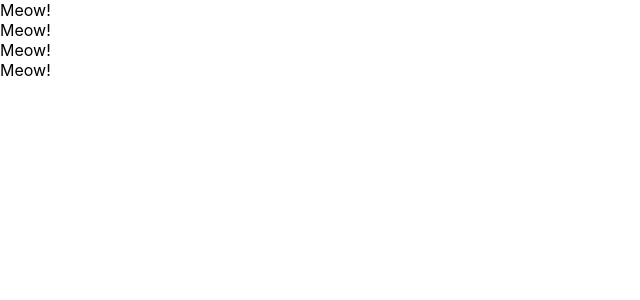
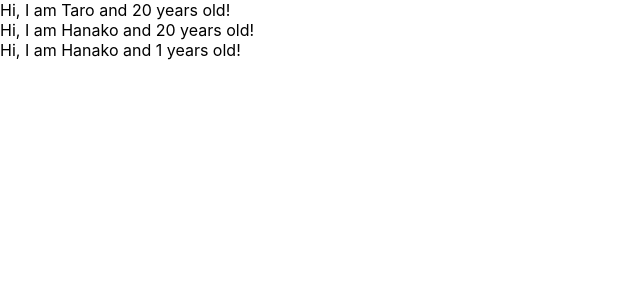
Before and after one commit to jimbaran5601406/udemy-react-redux-crud-application, a React (Create React App) app: page / in a window 1280 px wide. Shown: the top 300 px of the page, without its empty margins (0-640 px from the left). Built offline with nearby package versions, Linux system fonts and the light colour scheme.

Commit message:
learn props of component

```diff
--- a/src/App.js
+++ b/src/App.js
@@ -1,41 +1,32 @@
 // jsxで記述する際にトランスコンパイルする関係でReactをimportする必要がある。
 import React, { Component } from "react";
 
-// Componentクラスを継承してAppクラスを定義しているのでクラスコンポーネントと呼ばれる。
-//class App extends Component {
-//render() {
-//const dom = "Variable!";
-//return (
-// returnで返すのは一つのブロックのみ
-// ブロックをdivで囲ってしまうとWebページに意味のないdivタグが挿入れてしまうのでReact.Fragmentタグを使用する。
-//<React.Fragment>
-//<h1>Hello, {dom}!</h1>
-//<label htmlFor="bar">bar</label>
-//{/* 場所によって異なるコメントアウト */}
-//<input
-//type="text"
-//onClick={() => {
-//console.log("I am clicked.");
-//}}
-//>
-//</React.Fragment>
-//);
-//}
-//}
+const App = () => {
+  const profiles = [
+    { name: "Taro", age: 20 },
+    { name: "Hanako", age: 20 },
+    { name: "Hanako" },
+  ];
 
-const App = () => {
   return (
     <div>
-      <Cat />
-      <Cat />
-      <Cat />
-      <Cat />
+      {profiles.map((profile) => {
+        return <User name={profile.name} age={profile.age} />;
+      })}
     </div>
   );
 };
 
-const Cat = () => {
-  return <div>Meow!</div>;
+const User = (props) => {
+  return (
+    <div>
+      Hi, I am {props.name} and {props.age} years old!
+    </div>
+  );
 };
 
+// Userコンポーネントのprops.ageに設定される値がない場合はデフォルトの値がセットされる。
+User.defaultProps = {
+  age: 1,
+};
 export default App;
```
